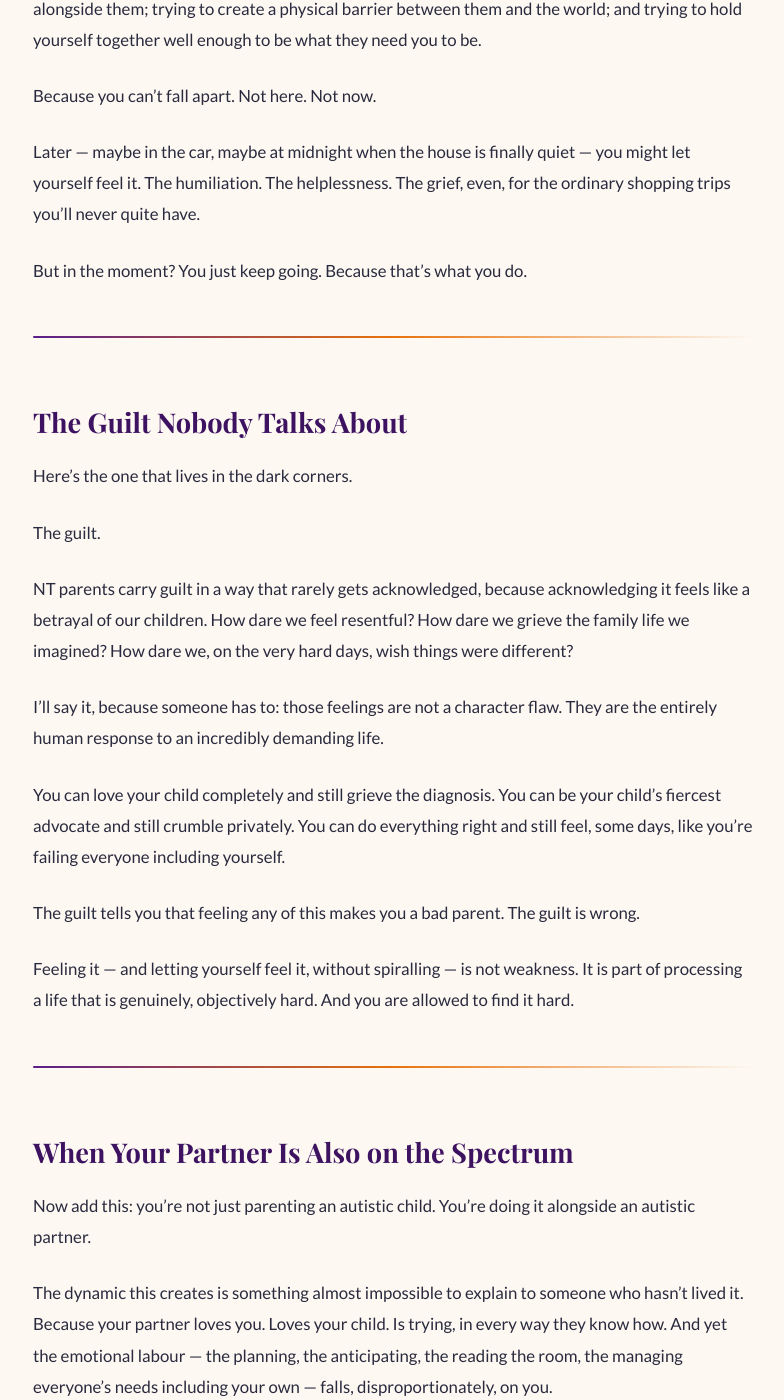
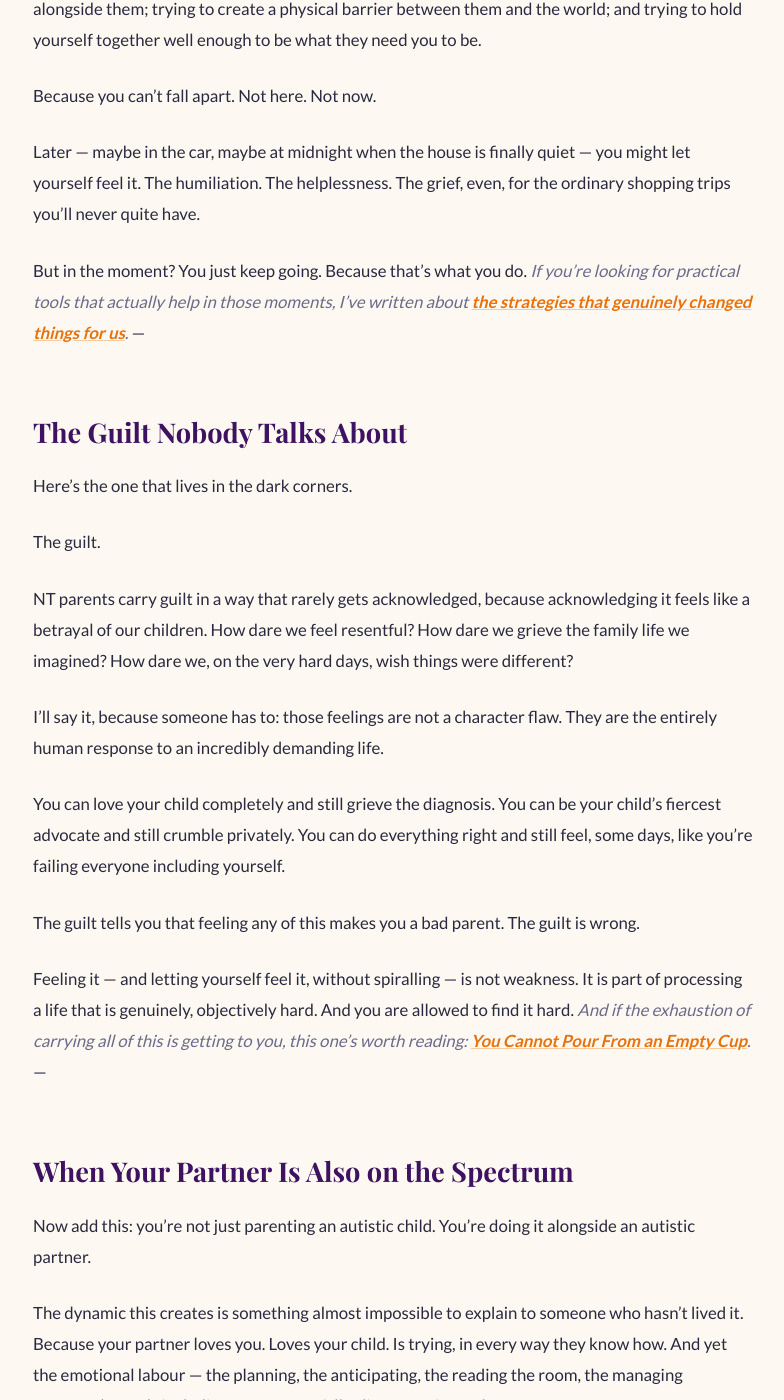
Before and after one commit to stixxnicky-lpa/loveparentingandautism, a Jekyll site: the page built from _posts/2025-06-06-nt-parent-truths-nobody-talks-about.md, in a window 1280 px wide and 1400 px high, scrolled down 2141 px. Shown: the whole window, without its empty margins (247-1031 px from the left). Built offline with Jekyll 4.4.1, drawn with Linux system fonts in a browser that asks for light colours; some web fonts are replaced; some of the changed text lies outside the part shown.

Commit message:
Update 2025-06-06-nt-parent-truths-nobody-talks-about.md

```diff
--- a/_posts/2025-06-06-nt-parent-truths-nobody-talks-about.md
+++ b/_posts/2025-06-06-nt-parent-truths-nobody-talks-about.md
@@ -53,7 +53,7 @@ Because you can't fall apart. Not here. Not now.
 Later — maybe in the car, maybe at midnight when the house is finally quiet — you might let yourself feel it. The humiliation. The helplessness. The grief, even, for the ordinary shopping trips you'll never quite have.
 
 But in the moment? You just keep going. Because that's what you do.
-
+*If you're looking for practical tools that actually help in those moments, I've written about [the strategies that genuinely changed things for us](/blog/2025/06/08/the-tools-that-actually-help/).*
 ---
 
 ## The Guilt Nobody Talks About
@@ -71,7 +71,7 @@ You can love your child completely and still grieve the diagnosis. You can be yo
 The guilt tells you that feeling any of this makes you a bad parent. The guilt is wrong.
 
 Feeling it — and letting yourself feel it, without spiralling — is not weakness. It is part of processing a life that is genuinely, objectively hard. And you are allowed to find it hard.
-
+*And if the exhaustion of carrying all of this is getting to you, this one's worth reading: [You Cannot Pour From an Empty Cup](/blog/2025/06/09/you-cannot-pour-from-an-empty-cup/).*
 ---
 
 ## When Your Partner Is Also on the Spectrum
@@ -106,4 +106,4 @@ This space exists for you. Come back whenever you need it. 💙
 
 ---
 
-*Nicky Stixx is the author of [Love, Parenting & Autism](https://www.amazon.co.uk/dp/B0GN7ZH59Z), available on Amazon in paperback and Kindle. She is the neurotypical heart of a neurodiverse family, and she's been writing about it honestly for over two decades.*
+*Nicky Stixx is the author of [Love, Parenting & Autism](https://www.amazon.co.uk/dp/B0GN7ZH59Z) — also available from the [LPA shop](/shop/).*
```
